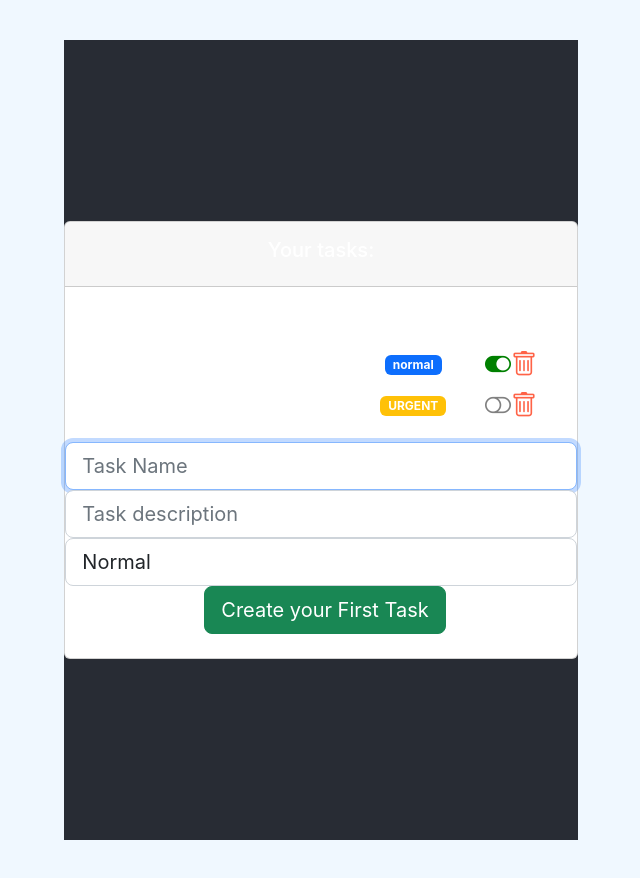
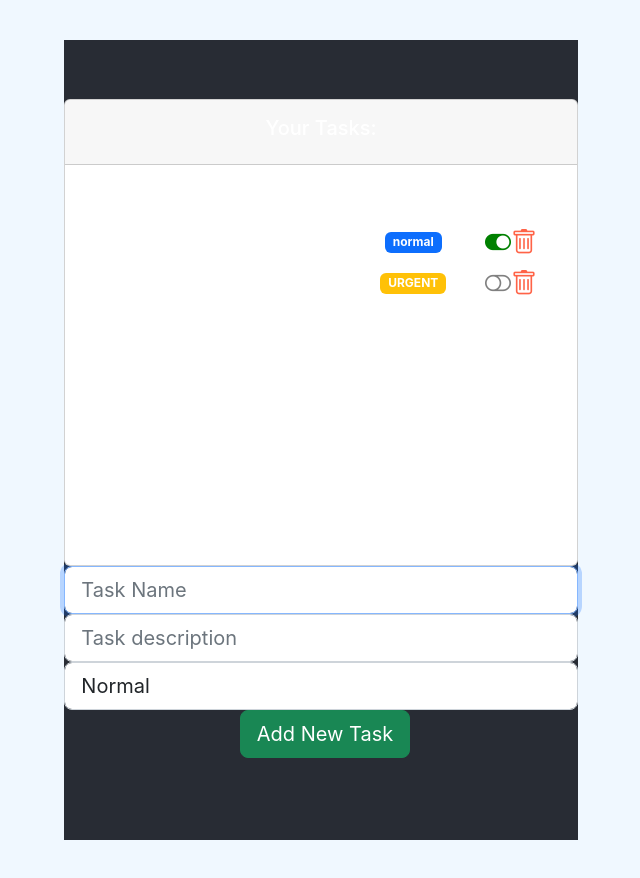
Before and after one commit to crccode/hello-world, a React (Create React App) app: page / in a window 1280 px wide. Shown: the whole page, without its empty margins (319-959 px from the left). Built offline with nearby package versions, Linux system fonts and the light colour scheme.

Commit message:
Boton DELETE

```diff
--- a/src/components/container/task_list.jsx
+++ b/src/components/container/task_list.jsx
@@ -42,16 +42,23 @@ const TaskListComponent= () => {
         // Iteration of the tasks in order to show the task updated
         setTasks(tempTasks);
     }
+    function deleteTask(task){
+        console.log('Detele this Task:', task);
+        const index = tasks.indexOf(task);
+        const tempTasks = [...tasks];
+        tempTasks.splice(index,1);
+        setTasks(tempTasks);
+    }
+
+    function addTask(task){
+        console.log('Detele this Task:', task);
+        const tempTasks = [...tasks];
+        tempTasks.push(task);
+        setTasks(tempTasks);
+    }
+
+    const Table = () => {
         return (
-        <div>
-            <div className='col-12'>
-                <div className='card'>
-                    <div className='card-header p-3'>
-                        <h5>
-                            Your tasks:
-                        </h5>
-                    </div>
-                    <div className='card-body' data-mdb-perfect-scrollbar='true' style={ {position: 'relative', heidht: '400px'}}>
             <table>
                 <thead>
                     <tr>
@@ -62,13 +69,13 @@ const TaskListComponent= () => {
                     </tr>
                 </thead>
                 <tbody>
-                                {/* Cuando hacemos iteraciones es recomendable pasarle el key  */}
                     { tasks.map((task, index) => {
                         return (
                                 <TaskComponent
                                     key={index}
                                     task={task}
                                     complete={completeTask}
+                                    remove = {deleteTask}
                                 >
                                 </TaskComponent>
                             )
@@ -76,13 +83,49 @@ const TaskListComponent= () => {
                     )}
                 </tbody>
             </table>
+        )
+    }
+
+    let tasksTable;
+
+    if(tasks.length > 0){
+        tasksTable = <Table></Table>
+    }else{
+        tasksTable = (
+        <div>
+            <h3> There are no tasks to show</h3>
+            <h4>Please, create one</h4>
         </div>
-                    <Taskform></Taskform>
+        )
+    }
+
+    const loadingStyle = {
+        color: 'grey',
+        fontSize: '30px',
+        fontWeight: 'bold'
+    }
+
+    return (
+        <div>
+            <div className='col-12'>
+                <div className='card'>
+                    {/* Card Header (title) */}
+                    <div className='card-header p-3'>
+                        <h5>
+                            Your Tasks:
+                        </h5>
+                    </div>
+                    {/* Card Body (content) */}
+                    <div className='card-body' data-mdb-perfect-scrollbar='true' style={ {position: 'relative', height: '400px'} }>
+                        {/* TODO: Add Loading Spinner */}
+                        {loading ? (<p style={loadingStyle}>Loading tasks...</p>) : tasksTable}
                     </div>
                 </div>
             </div>
+            <Taskform add={addTask} length={tasks.length}></Taskform>
+        </div>
     );
-
 };
 
+
 export default TaskListComponent;
--- a/src/components/pure/task.jsx
+++ b/src/components/pure/task.jsx
@@ -4,7 +4,7 @@ import {Task} from "../../models/task.class"
 // Importamos la hoja de estilos
 import '../../styles/task.scss'
 import { LEVELS } from '../../models/levels.enum';
-const TaskComponent = ({ task, complete}) => {
+const TaskComponent = ({ task, complete, remove }) => {
   //ESTO SE USA CUANDO UNA TAREA DESAPARECE O LA BORREMOS , MODIFIQUEMOS
   useEffect(() => {
       console.log('Created Task')
@@ -71,7 +71,7 @@ const TaskComponent = ({ task, complete}) => {
       <td className='align-middle'>
           {/* Execution of function to return icon depending on completion */}
           {taskCompletedIcon()}
-          <i className='bi-trash task-action' style={{color: 'tomato'}}></i>
+          <i className='bi-trash task-action' style={{color: 'tomato'}} onClick={() => remove(task)}></i>
       </td>
     </tr>
 
@@ -87,7 +87,8 @@ const TaskComponent = ({ task, complete}) => {
 TaskComponent.propTypes = {
     // Lo que recibe el props no es una cadena TextDecoder, numero es task
     task: PropTypes.instanceOf(Task).isRequired,
-    complete: PropTypes.func.isRequired
+    complete: PropTypes.func.isRequired,
+    remove: PropTypes.func.isRequired,
 };
 
 export default TaskComponent
```
Lines whose indentation alone changed are shown as unchanged.
